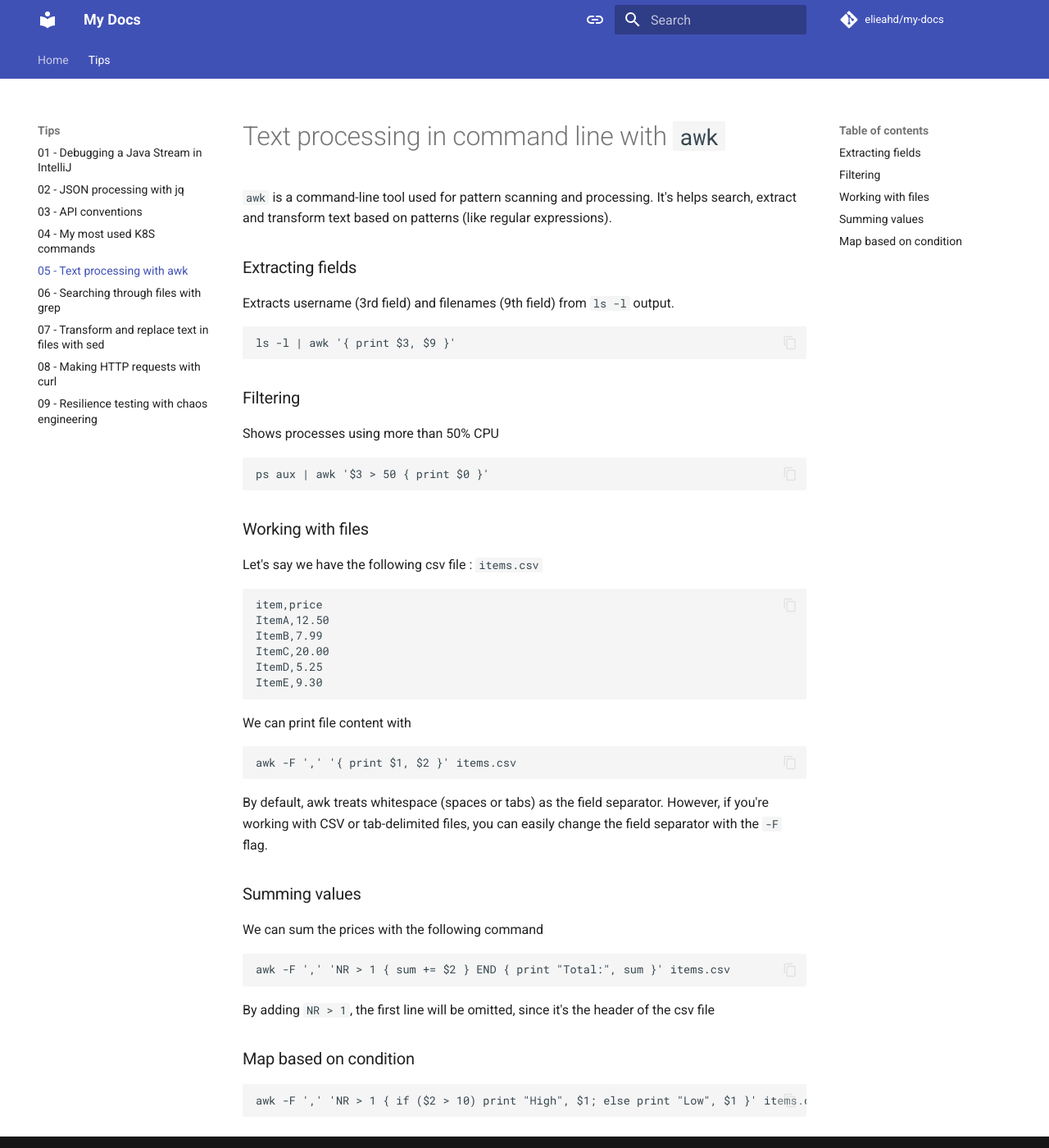
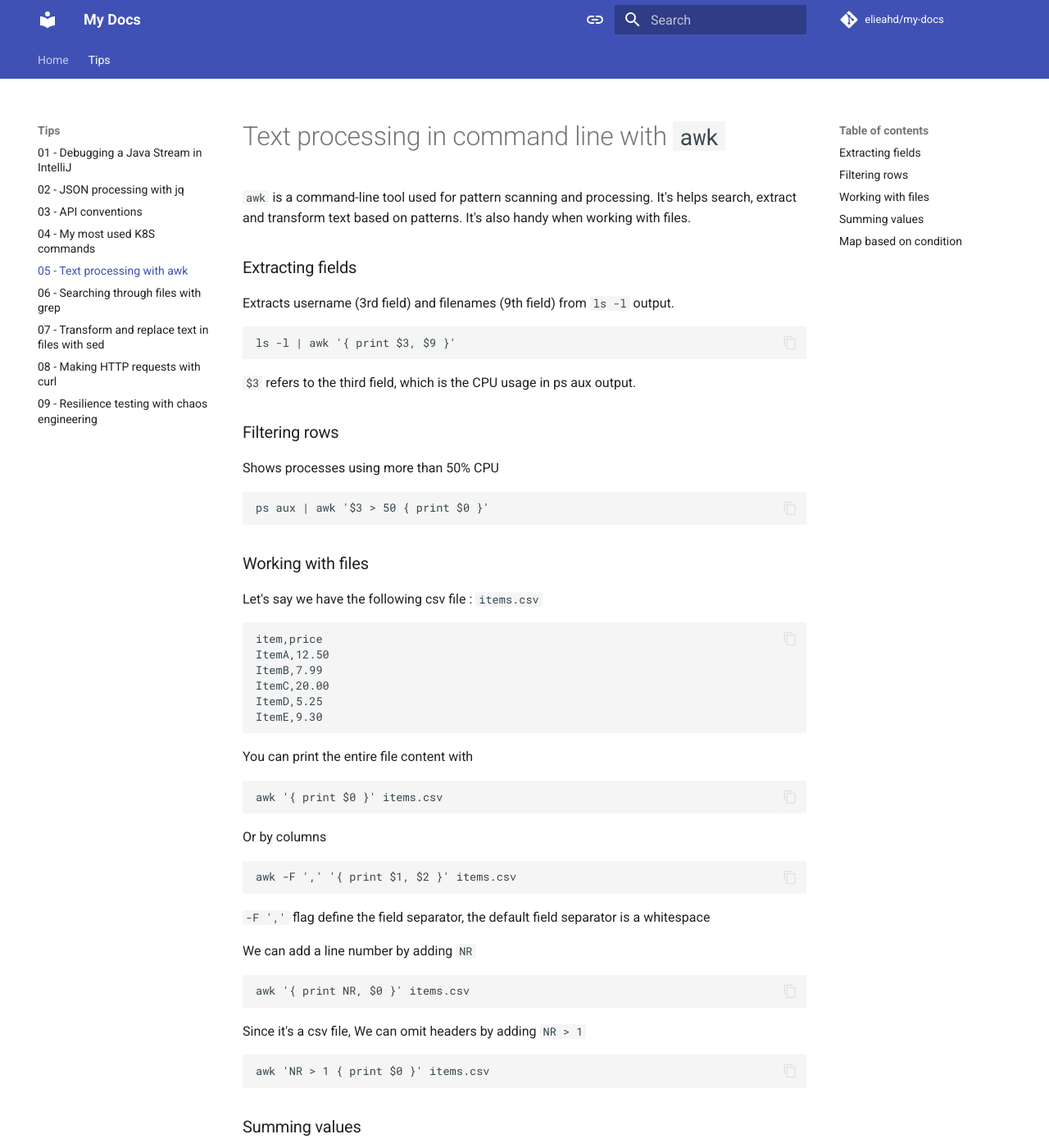
Before and after one commit to elieahd/my-docs, an MkDocs documentation site: the page built from docs/tips/005-awk.md, in a window 1280 px wide and 1400 px high. Shown: the whole window at 82% size. Built offline with MkDocs 1.6.1 and Material for MkDocs 9.7.7, drawn with Linux system fonts in a browser that asks for light colours; comment, search, counter and statistics services are not loaded; some of the changed text lies outside the part shown.

Commit message:
feat: enhance awk

````diff
--- a/docs/tips/005-awk.md
+++ b/docs/tips/005-awk.md
@@ -1,6 +1,6 @@
 # Text processing in command line with `awk`
 
-`awk` is a command-line tool used for pattern scanning and processing. It's helps search, extract and transform text based on patterns (like regular expressions).
+`awk` is a command-line tool used for pattern scanning and processing. It's helps search, extract and transform text based on patterns. It's also handy when working with files.
 
 ### Extracting fields
 
@@ -10,7 +10,9 @@ Extracts username (3rd field) and filenames (9th field) from `ls -l` output.
 ls -l | awk '{ print $3, $9 }'
 ```
 
-### Filtering
+`$3` refers to the third field, which is the CPU usage in ps aux output.
+
+### Filtering rows
 
 Shows processes using more than 50% CPU
 
@@ -31,25 +33,46 @@ ItemD,5.25
 ItemE,9.30
 ```
 
-We can print file content with
+You can print the entire file content with
+
+```sh
+awk '{ print $0 }' items.csv
+```
+
+Or by columns
 
 ```sh
 awk -F ',' '{ print $1, $2 }' items.csv
 ```
 
-By default, awk treats whitespace (spaces or tabs) as the field separator. However, if you're working with CSV or tab-delimited files, you can easily change the field separator with the `-F` flag.
+`-F ','` flag define the field separator, the default field separator is a whitespace
+
+We can add a line number by adding `NR`
+
+```sh
+awk '{ print NR, $0 }' items.csv
+```
+
+Since it's a csv file, We can omit headers by adding `NR > 1`
+
+```sh
+awk 'NR > 1 { print $0 }' items.csv
+```
 
 ### Summing values
 
-We can sum the prices with the following command
+To calculate the total price of all items
 
 ```sh
 awk -F ',' 'NR > 1 { sum += $2 } END { print "Total:", sum }' items.csv
 ```
 
-By adding `NR > 1`, the first line will be omitted, since it's the header of the csv file
+`END` is a block that runs after all lines are processed
 
 ### Map based on condition
+
+Label items as "High" or "Low" based on their price
+
 ```sh
-awk -F ',' 'NR > 1 { if ($2 > 10) print "High", $1; else print "Low", $1 }' items.csv
+awk -F ',' 'NR > 1 { if ($2 > 10) print $1, "is High"; else print $1, "is Low" }' items.csv
 ```
````
